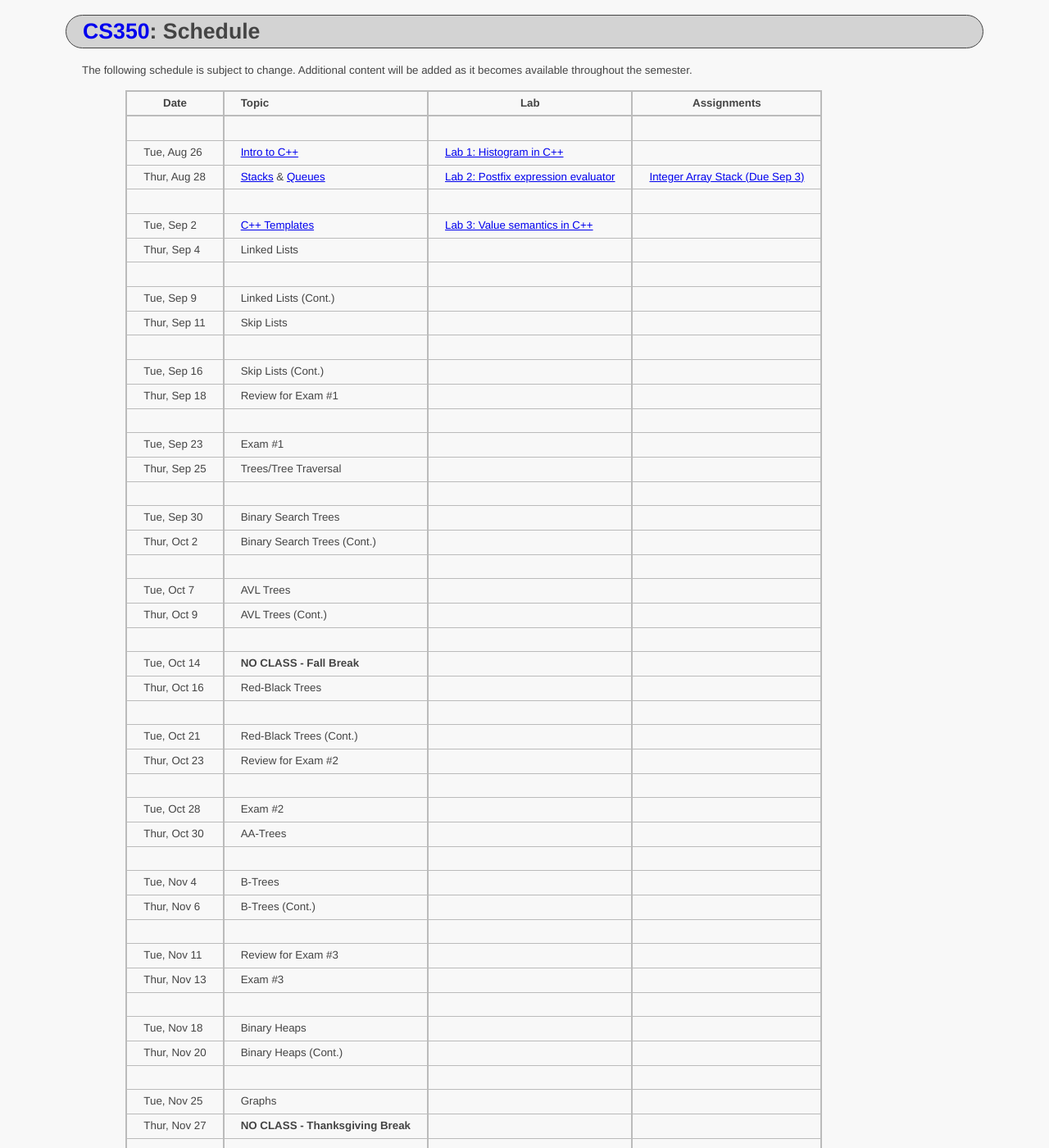
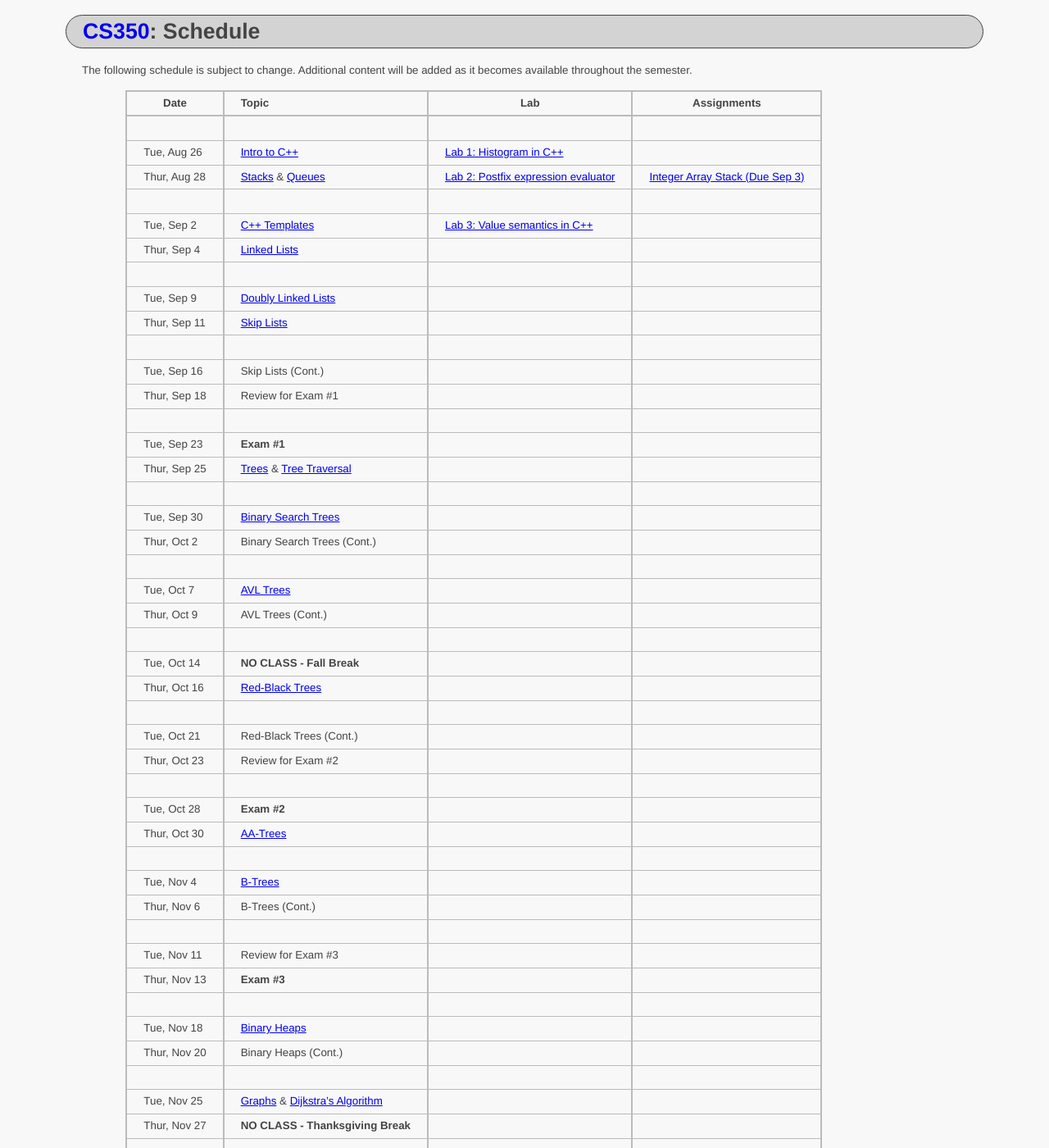
Before and after one commit to ycpcs/cs350-fall2014, a Jekyll site: the page built from schedule.md, in a window 1280 px wide and 1400 px high. Shown: the whole window at 82% size. Built offline with Jekyll 4.4.1, drawn with Linux system fonts in a browser that asks for light colours; Markdown is read by kramdown in place of the engine named in the settings.

Commit message:
updated schedule to include all lectures notes for the semester.

```diff
--- a/schedule.md
+++ b/schedule.md
@@ -8,55 +8,55 @@ The following schedule is subject to change.
 Additional content will be added as it becomes available throughout the semester.
 
 
->| **Date**       | **Topic**                                      |  **Lab**                                      |  **Assignments**                  |
->| ---------------|:-----------------------------------------------|-----------------------------------------------|-----------------------------------|
+>| **Date**       | **Topic**                                         |  **Lab**                                      |  **Assignments**                  |
+>| ---------------|:--------------------------------------------------|-----------------------------------------------|-----------------------------------|
 >||||
->| Tue, Aug 26    |  [Intro to C++](lectures/intro_to_C++.html)    |  [Lab 1: Histogram in C++](labs/lab01.html)   |                                   |
+>| Tue, Aug 26    |  [Intro to C++](lectures/intro_to_C++.html)       |  [Lab 1: Histogram in C++](labs/lab01.html)   |                                   |
 >| Thur, Aug 28   |  [Stacks](lectures/Stacks_lecture.pdf) & [Queues](lectures/Queues_lecture.pdf)  |  [Lab 2: Postfix expression evaluator](labs/lab02.html)  |  [Integer Array Stack (Due Sep 3)](assign/assign01.html)  |
 >||||
->| Tue, Sep 2     |  [C++ Templates](lectures/C++_templates.html)  |  [Lab 3: Value semantics in C++](labs/lab03.html)  |                                   |
->| Thur, Sep 4    |  Linked Lists                                  |                                               |                                   |
+>| Tue, Sep 2     |  [C++ Templates](lectures/C++_templates.html)     |  [Lab 3: Value semantics in C++](labs/lab03.html)  |                                   |
+>| Thur, Sep 4    |  [Linked Lists](lectures/LinkedList_lecture.pdf)  |                                                    |                                   |
 >||||
->| Tue, Sep 9     |  Linked Lists (Cont.)                          |                                               |                                   |
->| Thur, Sep 11   |  Skip Lists                                    |                                               |                                   |
+>| Tue, Sep 9     |  [Doubly Linked Lists](lectures/DoublyLinkedList_lecture.pdf)  |                                      |                                   |
+>| Thur, Sep 11   |  [Skip Lists](lectures/Skip_Lists.pdf)                         |                                      |                                   |
 >||||
->| Tue, Sep 16    |  Skip Lists (Cont.)                            |                                               |                                   |
->| Thur, Sep 18   |  Review for Exam #1                            |                                               |                                   |
+>| Tue, Sep 16    |  Skip Lists (Cont.)                               |                                               |                                   |
+>| Thur, Sep 18   |  Review for Exam #1                               |                                               |                                   |
 >||||
->| Tue, Sep 23    |  Exam #1                                       |                                               |                                   |
->| Thur, Sep 25   |  Trees/Tree Traversal                          |                                               |                                   |
+>| Tue, Sep 23    |  **Exam #1**                                      |                                               |                                   |
+>| Thur, Sep 25   |  [Trees](lectures/Trees_lecture.pdf) & [Tree Traversal](lectures/Tree_Traversal_lecture.pdf)  |                                               |                                   |
 >||||
->| Tue, Sep 30    |  Binary Search Trees                           |                                               |                                   |
->| Thur, Oct 2    |  Binary Search Trees (Cont.)                   |                                               |                                   |
+>| Tue, Sep 30    |  [Binary Search Trees](lectures/Binary_Search_Trees.pdf)  |                                               |                                   |
+>| Thur, Oct 2    |  Binary Search Trees (Cont.)                      |                                               |                                   |
 >||||
->| Tue, Oct 7     |  AVL Trees                                     |                                               |                                   |
->| Thur, Oct 9    |  AVL Trees (Cont.)                             |                                               |                                   |
+>| Tue, Oct 7     |  [AVL Trees](lectures/AVL_Trees.pdf)              |                                               |                                   |
+>| Thur, Oct 9    |  AVL Trees (Cont.)                                |                                               |                                   |
 >||||
->| Tue, Oct 14    |  **NO CLASS - Fall Break**                     |                                               |                                   |
->| Thur, Oct 16   |  Red-Black Trees                               |                                               |                                   |
+>| Tue, Oct 14    |  **NO CLASS - Fall Break**                        |                                               |                                   |
+>| Thur, Oct 16   |  [Red-Black Trees](lectures/Red-Black_Trees.pdf)  |                                               |                                   |
 >||||
->| Tue, Oct 21    |  Red-Black Trees (Cont.)                       |                                               |                                   |
->| Thur, Oct 23   |  Review for Exam #2                            |                                               |                                   |
+>| Tue, Oct 21    |  Red-Black Trees (Cont.)                          |                                               |                                   |
+>| Thur, Oct 23   |  Review for Exam #2                               |                                               |                                   |
 >||||
->| Tue, Oct 28    |  Exam #2                                       |                                               |                                   |
->| Thur, Oct 30   |  AA-Trees                                      |                                               |                                   |
+>| Tue, Oct 28    |  **Exam #2**                                      |                                               |                                   |
+>| Thur, Oct 30   |  [AA-Trees](lectures/AA-tree_lecture.pdf)         |                                               |                                   |
 >||||
->| Tue, Nov 4     |  B-Trees                                       |                                               |                                   |
->| Thur, Nov 6    |  B-Trees (Cont.)                               |                                               |                                   |
+>| Tue, Nov 4     |  [B-Trees](lectures/B-Trees.pdf)                  |                                               |                                   |
+>| Thur, Nov 6    |  B-Trees (Cont.)                                  |                                               |                                   |
 >||||
->| Tue, Nov 11    |  Review for Exam #3                            |                                               |                                   |
->| Thur, Nov 13   |  Exam #3                                       |                                               |                                   |
+>| Tue, Nov 11    |  Review for Exam #3                               |                                               |                                   |
+>| Thur, Nov 13   |  **Exam #3**                                      |                                               |                                   |
 >||||
->| Tue, Nov 18    |  Binary Heaps                                  |                                               |                                   |
->| Thur, Nov 20   |  Binary Heaps (Cont.)                          |                                               |                                   |
+>| Tue, Nov 18    |  [Binary Heaps](lectures/Heaps.pdf)               |                                               |                                   |
+>| Thur, Nov 20   |  Binary Heaps (Cont.)                             |                                               |                                   |
 >||||
->| Tue, Nov 25    |  Graphs                                        |                                               |                                   |
->| Thur, Nov 27   |  **NO CLASS - Thanksgiving Break**             |                                               |                                   |
+>| Tue, Nov 25    |  [Graphs](lectures/Graphs.pdf) & [Dijkstra's Algorithm](lectures/Dijkstras_Algorithm.pdf)  |                                               |                                   |
+>| Thur, Nov 27   |  **NO CLASS - Thanksgiving Break**                |                                               |                                   |
 >||||
->| Tue, Dec 2     |  Hash Tables                                   |                                               |                                   |
->| Thur, Dec 4    |  Hash Tables (Cont.)                           |                                               |                                   |
+>| Tue, Dec 2     |  [Hash Tables](lectures/Hash_Tables.pdf)          |                                               |                                   |
+>| Thur, Dec 4    |  Hash Tables (Cont.)                              |                                               |                                   |
 >||||
->| Tue, Dec 9     |  **Final Exam**                                |                                               |                                   |
+>| Tue, Dec 9     |  **Final Exam**                                   |                                               |                                   |
 
 
 <!--
```
